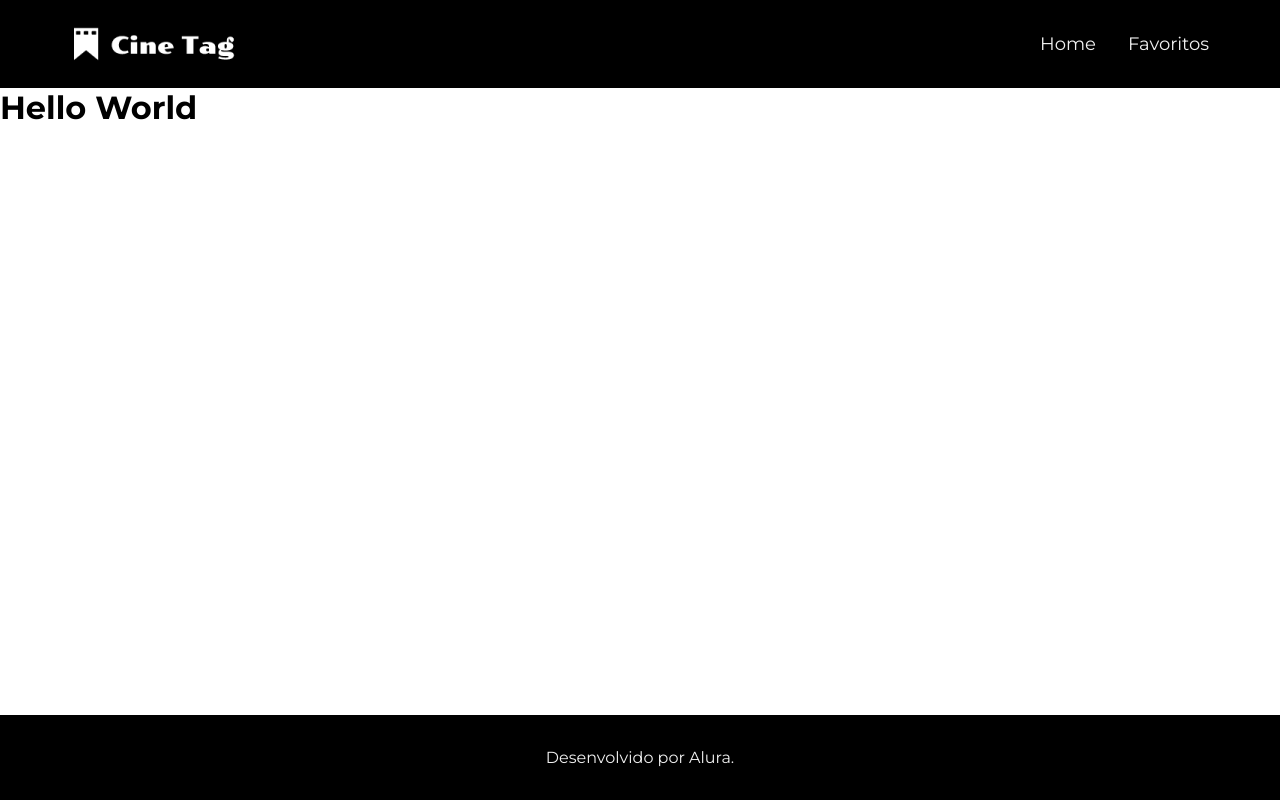
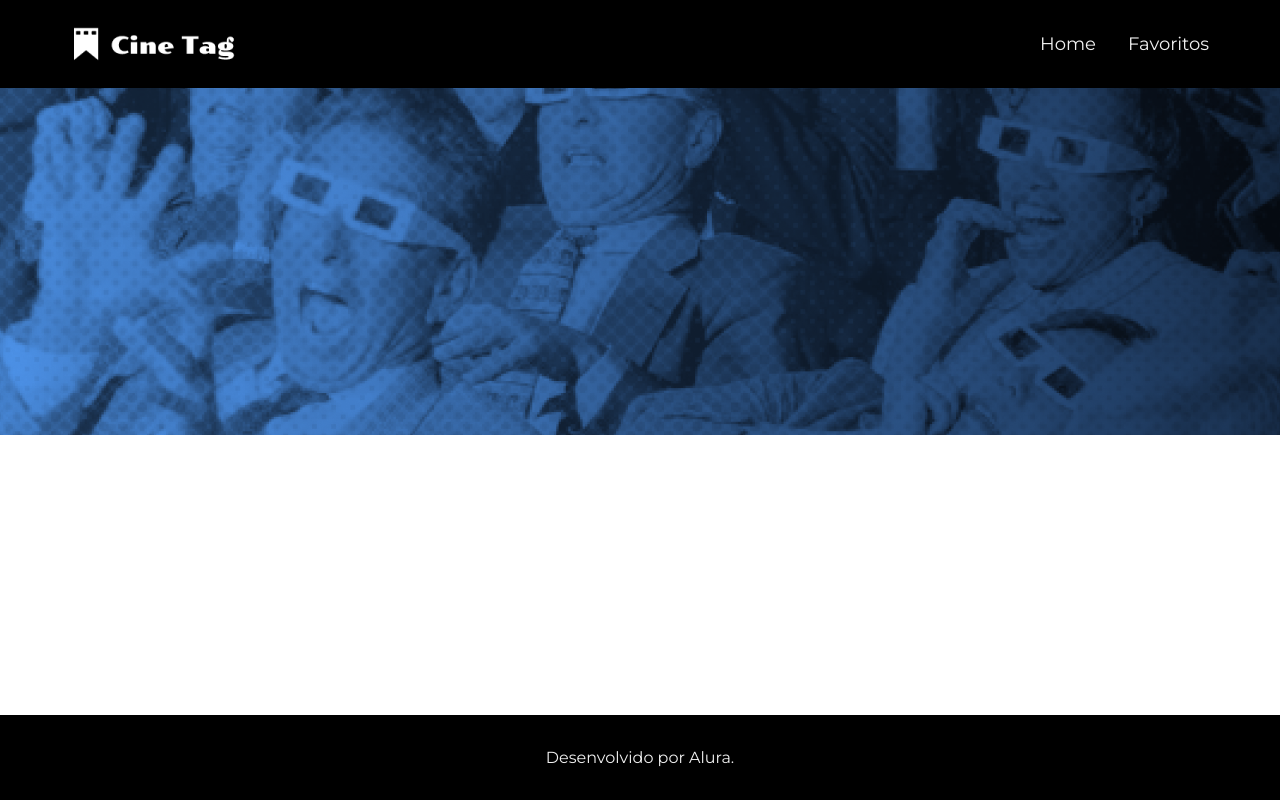
Before and after one commit to MatheusTrindade5201/cine-tag, a React (Vite) app: page / in a window 1280 px wide. Built offline with nearby package versions, Linux system fonts and the light colour scheme.

Commit message:
feat: creating the banner component

```diff
--- /dev/null
+++ b/src/components/Banner/index.jsx
@@ -0,0 +1,9 @@
+import style from '@/styles/Banner.module.css'
+
+const Banner = ({image, title}) => {
+    return (
+        <span className={style.banner} style={{backgroundImage: `url(${image})`}} />
+    )
+}
+
+export default Banner
--- a/src/pages/Home/index.jsx
+++ b/src/pages/Home/index.jsx
@@ -1,6 +1,8 @@
+import Banner from "@/components/Banner/index"
+
 const Home = () => {
     return (
-        <h1>Hello World</h1>
+        <Banner image={'/images/Banner_Home.png'} />
     )
 }
 
--- /dev/null
+++ b/src/styles/Banner.module.css
@@ -0,0 +1,14 @@
+.banner {
+    display: block;
+    height: 240px;
+    width: 100vw;
+    background-repeat: no-repeat;
+    background-position: center;
+    background-size: cover;
+}
+
+@media screen and (min-width: 1000px) {
+    .banner {
+        height: 347px;
+    }
+}
```
